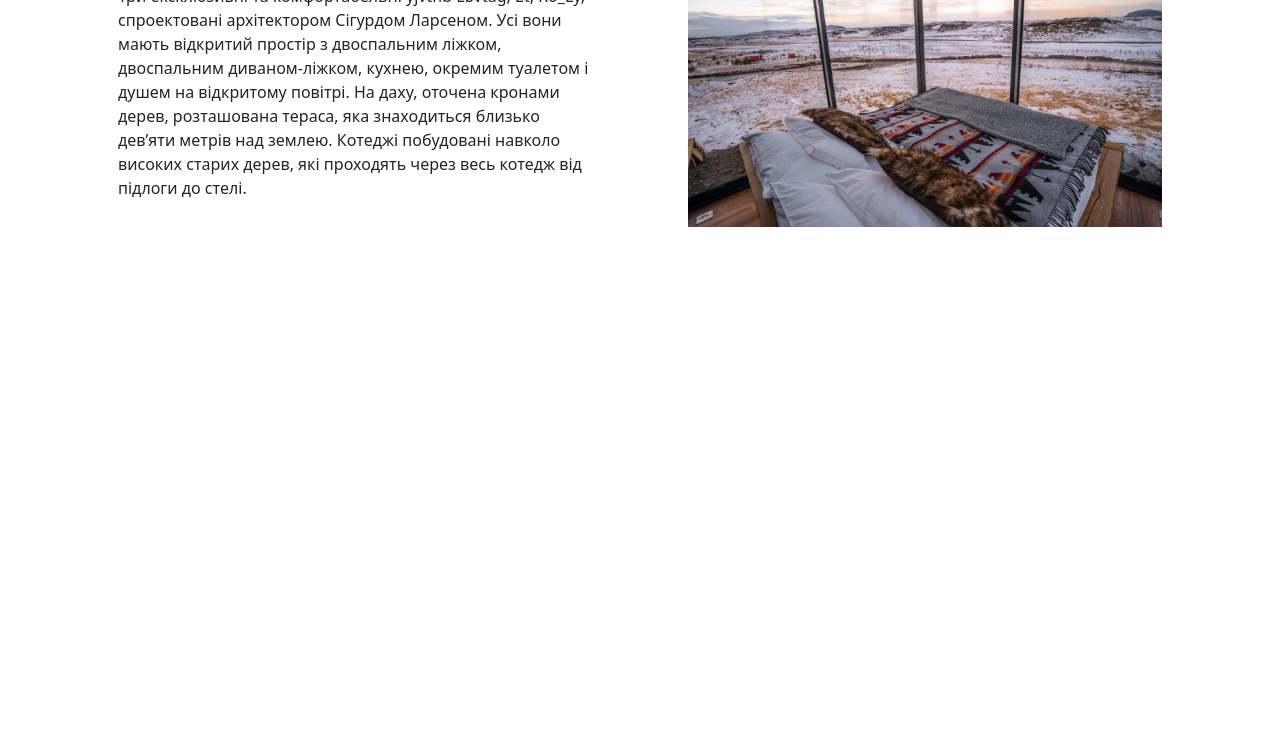
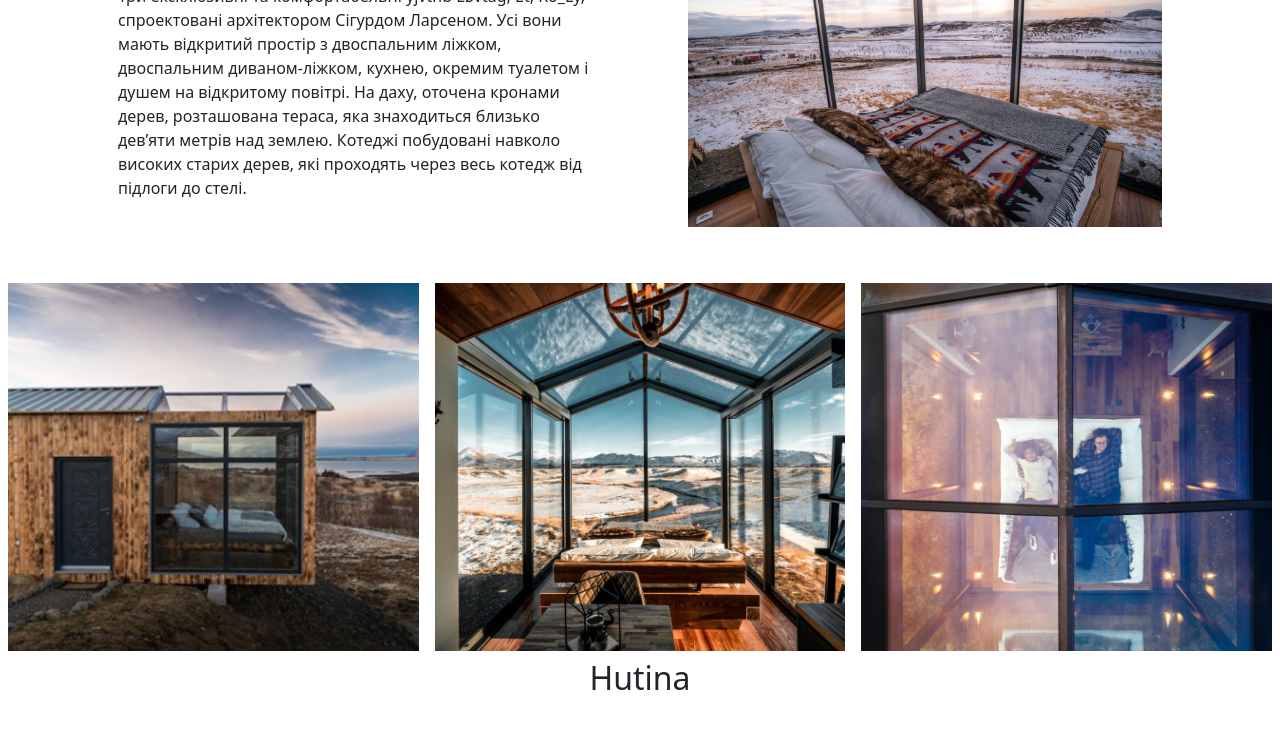
Before and after one commit to voen2006/hotel, a plain HTML site: page index.html in a window 1280 px wide. Shown: the part 713-1442 px from the top of the page. Before the commit the page ends 988 px from the top, so only its background shows below. Drawn offline with nearby package versions, Linux system fonts and the light colour scheme.

Commit message:
Add files via upload

```diff
--- a/index.html
+++ b/index.html
@@ -7,7 +7,7 @@
     <meta name="viewport" content="width=device-width, initial-scale=1.0">
     <title>Document</title>
     <link rel="stylesheet" href="style.css">
-
+    <link rel="shortcut icon" href="ico.png">
     <link
         href="https://fonts.googleapis.com/css2?family=Exo+2:ital,wght@0,100;0,200;0,300;0,400;0,500;0,600;0,700;0,800;0,900;1,100;1,200;1,300;1,400;1,500;1,600;1,700;1,800;1,900&display=swap"
         rel="stylesheet">
@@ -50,6 +50,7 @@
     </nav>
     <!-- nav end -->
 
+    <!-- one -->
     <div class="container-fluid one">
         <div class="row justify-content-end">
             <div class="text-end col-sm-10 col-md-8 col-lg-6 col-xl-4">
@@ -59,18 +60,56 @@
             </div>
         </div>
     </div>
+    <!--  -->
 
     <section class="inf">
         <div class="container">
             <div class="row align-items-center">
                 <div class="col-lg-6 p-5">
                     <h2>number</h2>
-                    <p>Три ексклюзивні та комфортабельні yjvthb Løvtag, Et, Ro_Ly, спроектовані архітектором Сігурдом Ларсеном. Усі вони мають відкритий простір з двоспальним ліжком, двоспальним диваном-ліжком, кухнею, окремим туалетом і душем на відкритому повітрі. На даху, оточена кронами дерев, розташована тераса, яка знаходиться близько дев’яти метрів над землею. Котеджі побудовані навколо високих старих дерев, які проходять через весь котедж від підлоги до стелі.</p>
+                    <p>Три ексклюзивні та комфортабельні yjvthb Løvtag, Et, Ro_Ly, спроектовані архітектором Сігурдом
+                        Ларсеном. Усі вони мають відкритий простір з двоспальним ліжком, двоспальним диваном-ліжком,
+                        кухнею, окремим туалетом і душем на відкритому повітрі. На даху, оточена кронами дерев,
+                        розташована тераса, яка знаходиться близько дев’яти метрів над землею. Котеджі побудовані
+                        навколо високих старих дерев, які проходять через весь котедж від підлоги до стелі.</p>
                 </div>
                 <div class="col-lg-6 p-5"><img src="bed.jpg" alt=""></div>
             </div>
         </div>
     </section>
+
+    <!-- 3 foto -->
+    <div class="container-fluid">
+        <div class="row">
+            <div class="col-md-4 p-2"><img src="img-1.jpg" alt=""></div>
+            <div class="col-md-4 p-2"><img src="img-2.jpg" alt=""></div>
+            <div class="col-md-4 p-2"><img src="img-3.jpg" alt=""></div>
+        </div>
+    </div>
+    <!--  -->
+
+    <section class="hut sec">
+        <div class="container-fluid hut">
+            <div class="row">
+                <div class="col-12 d-flex align-items-center justify-content-center">
+                    <h2>
+                        Hutina
+                    </h2>
+                </div>
+            </div>
+        </div>
+    </section>
+
+    <div class="container out">
+        <div class="row">
+            <div class="col-6">
+                <img src="" alt="">
+            </div>
+            <div class="col-6">
+
+            </div>
+        </div>
+    </div>
 
     <!-- JavaScript Bundle with Popper -->
     <script src="https://cdn.jsdelivr.net/npm/bootstrap@5.1.3/dist/js/bootstrap.bundle.min.js"
```
